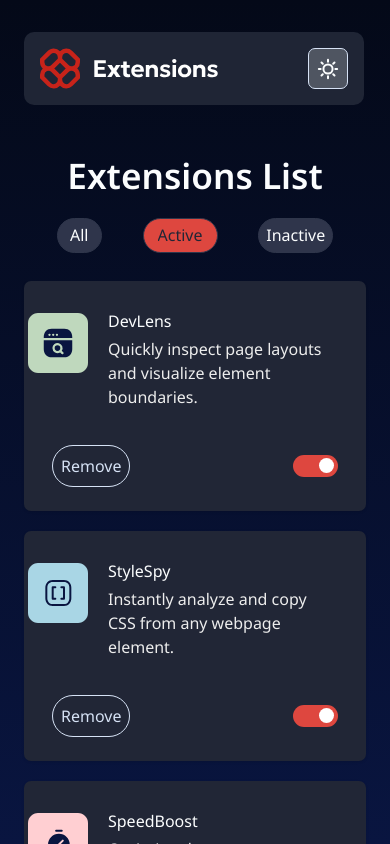
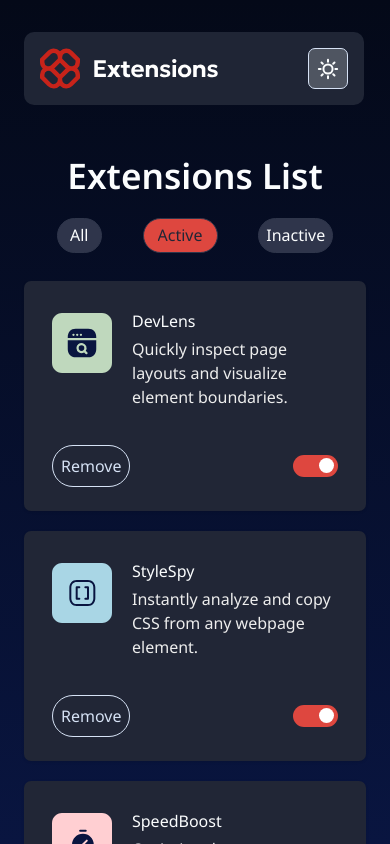
Before and after one commit to ItaloDev-Marcelo/browswer-extensions-challage, a React (Vite) app: page / in a window 390 px wide. Built offline with nearby package versions, Linux system fonts and the light colour scheme.

Commit message:
corrigindo error na parte mobile

```diff
--- a/src/components/card.tsx
+++ b/src/components/card.tsx
@@ -19,8 +19,10 @@ export default function Card({logo,name,description,isActive, handleSelectActive
                 duration: 0.4,
                 scale: { type: "spring", visualDuration: 0.4, bounce: 0.5 },
             }}
-        className="w-[100%] py-5 h-[230px] md:w-[100%] md:h-[auto] lg:w-[100%] lg:h-[220px] xl:w-[345px] xl:h-[210px] rounded-[7px] md:p-4 shadow-sm cursor-pointer">
-              <div className="flex flex-row justify-baseline px-1 xl:px-1">
+        className="w-[100%] py-5 h-[230px] md:w-[100%] md:h-[auto]
+        lg:w-[100%] lg:h-[220px] xl:w-[345px] xl:h-[210px] rounded-[7px]
+         md:p-4 shadow-sm cursor-pointer">
+              <div className="flex flex-row justify-baseline pl-7 md:px-2 xl:px-1">
                   <figure className='pr-2 mt-3 md:pr-3'>
                       <Img url={logo} alt={name} />
                   </figure>
```
